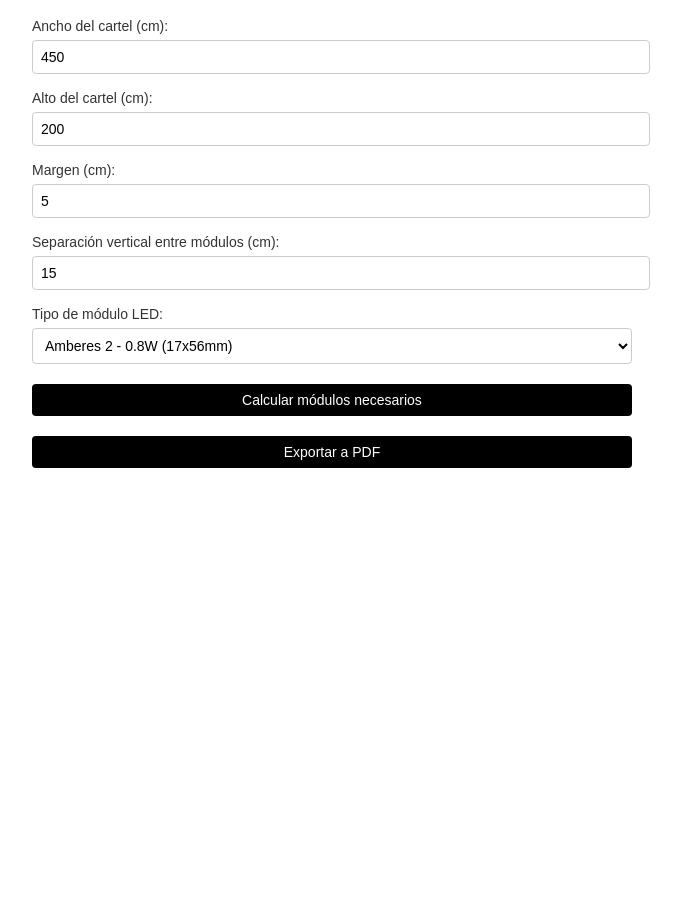
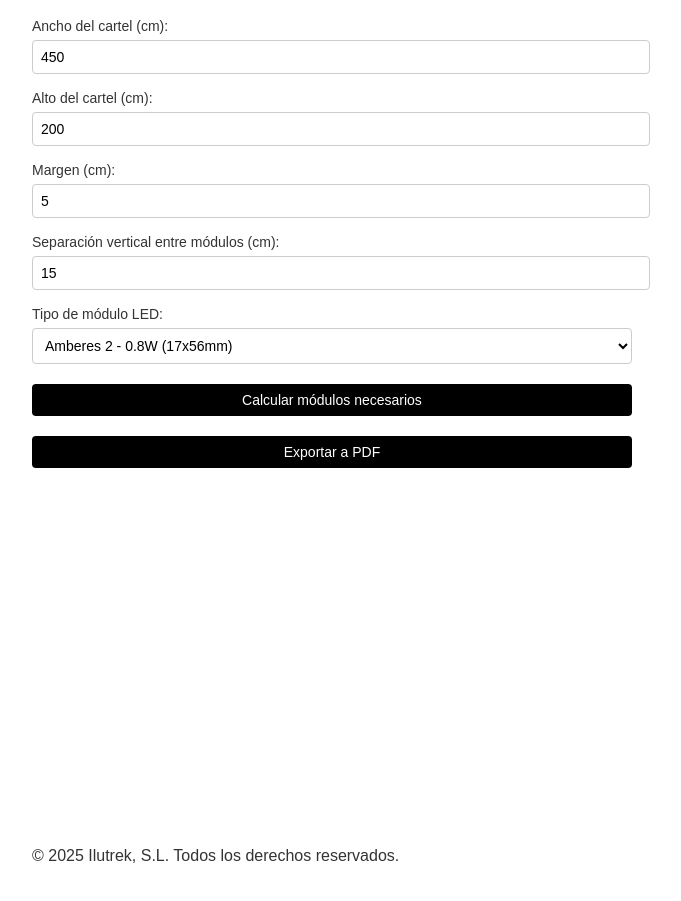
Before and after one commit to ilutreksl/Calculadora_Modulos, a plain HTML site: page index.html in a window 1280 px wide. Shown: the part 99-1000 px from the top of the page, without its empty margins (308-989 px from the left). Drawn offline with nearby package versions, Linux system fonts and the light colour scheme.

Commit message:
Update index.html

```diff
--- a/index.html
+++ b/index.html
@@ -191,5 +191,10 @@
       doc.save("calculo_modulos_led.pdf");
     }
   </script>
+    <!-- Footer -->
+      <div class="footer">
+        © 2025 Ilutrek, S.L. Todos los derechos reservados.
+      </div>
+    </div>
 </body>
 </html>
```
